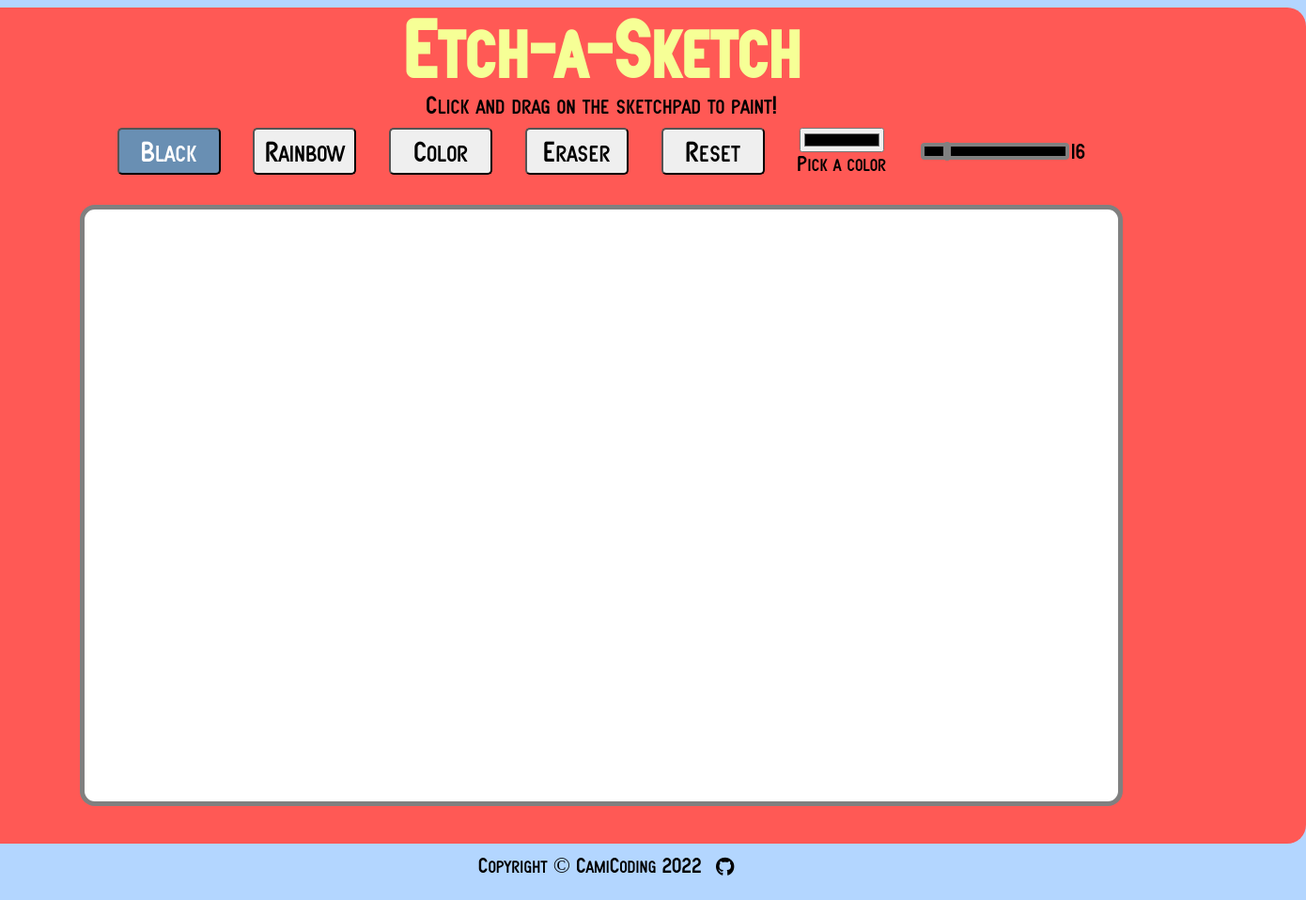
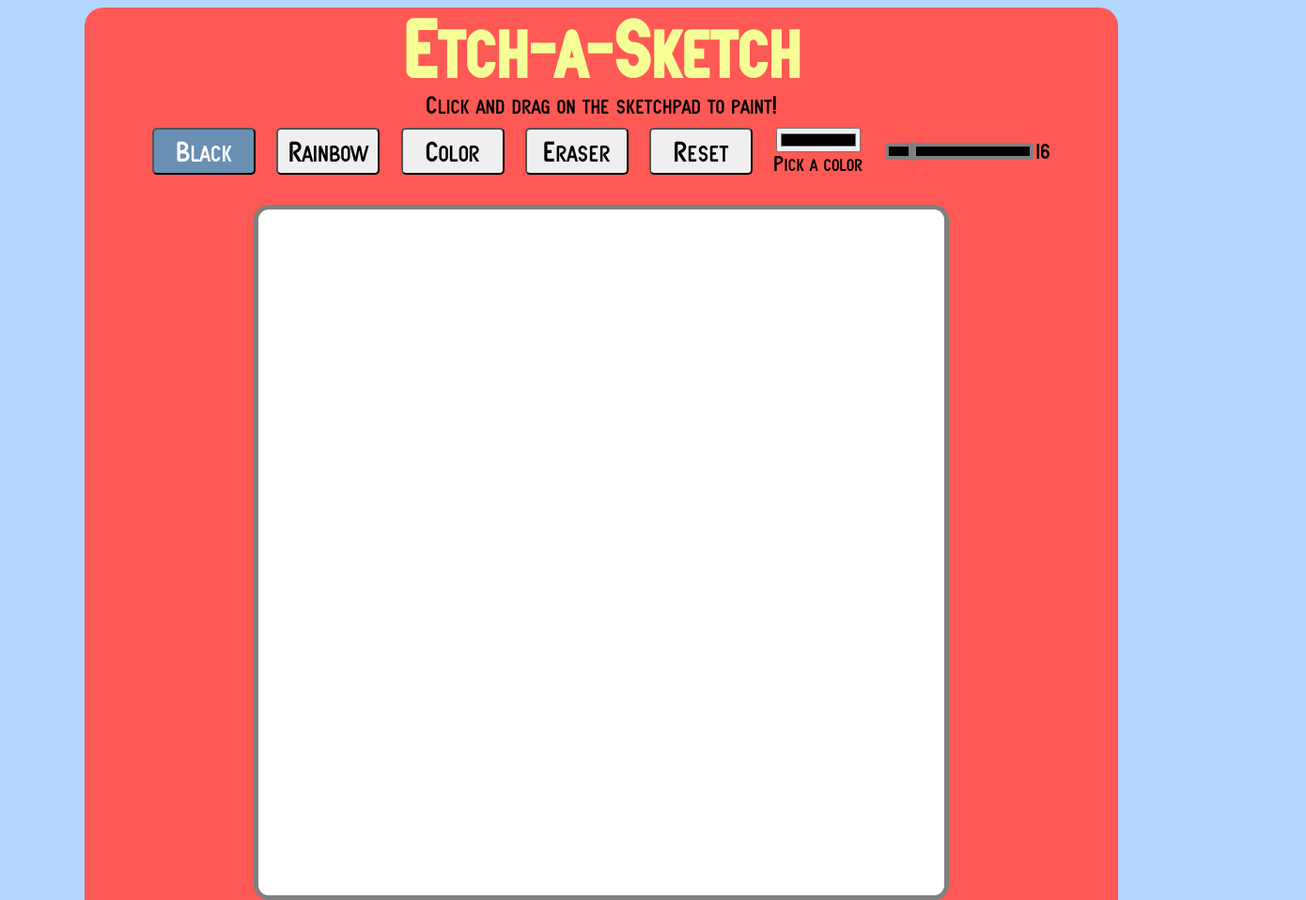
Before and after one commit to CamiCoding/etchasketch, a plain HTML site: page index.html in a window 1280 px wide. Shown: the top 958 px of the page at 94% size, 1390 px wide, since content can reach past the window. Drawn offline with Linux system fonts and the light colour scheme.

Commit message:
Updates size of grid to make squares instead of rectangles

```diff
--- a/css/style.css
+++ b/css/style.css
@@ -14,7 +14,7 @@ body {
 
 .header {
   border-radius: 20px 20px 0 0;
-  width: 1500px;
+  width: 1100px;
   height: 175px;
   display: flex;
   flex-direction: column;
@@ -37,7 +37,7 @@ body {
 .btns {
   display: flex;
   flex-direction: row;
-  width: 1100px;
+  width: 1000px;
   height: 50px;
   justify-content: space-evenly;
   margin-top: 10px;
@@ -128,7 +128,7 @@ body {
   flex-direction: column;
   align-items: center;
   background-color: #FF5955;
-  width: 1500px;
+  width: 1100px;
   border-radius: 0 0 20px 20px;
   padding-bottom: 40px;
 }
@@ -139,8 +139,8 @@ body {
   grid-template-rows: repeat(16, 1fr);
   border: 5px solid gray;
   border-radius: 16px;
-  height: 630px;
-  width: 1100px;
+  height: 730px;
+  width: 730px;
   grid-gap: 1px;
   background-color: white;
   user-select: none;
```
